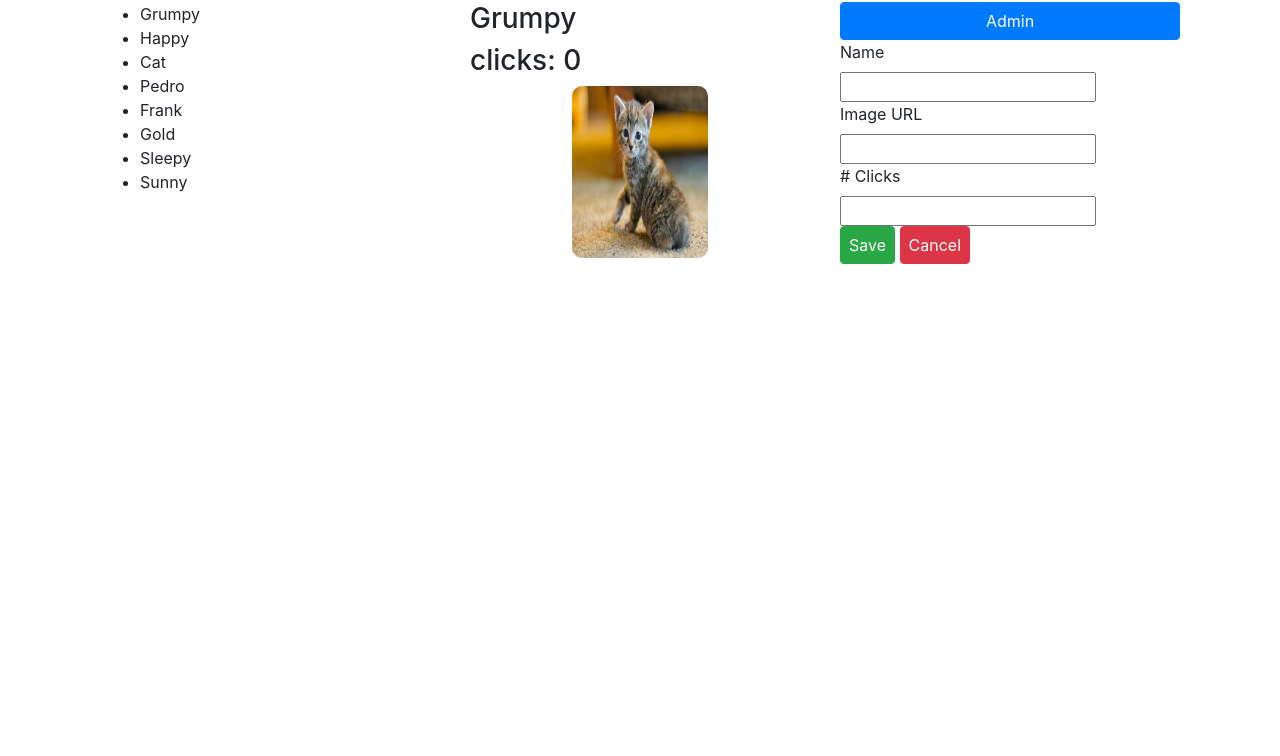
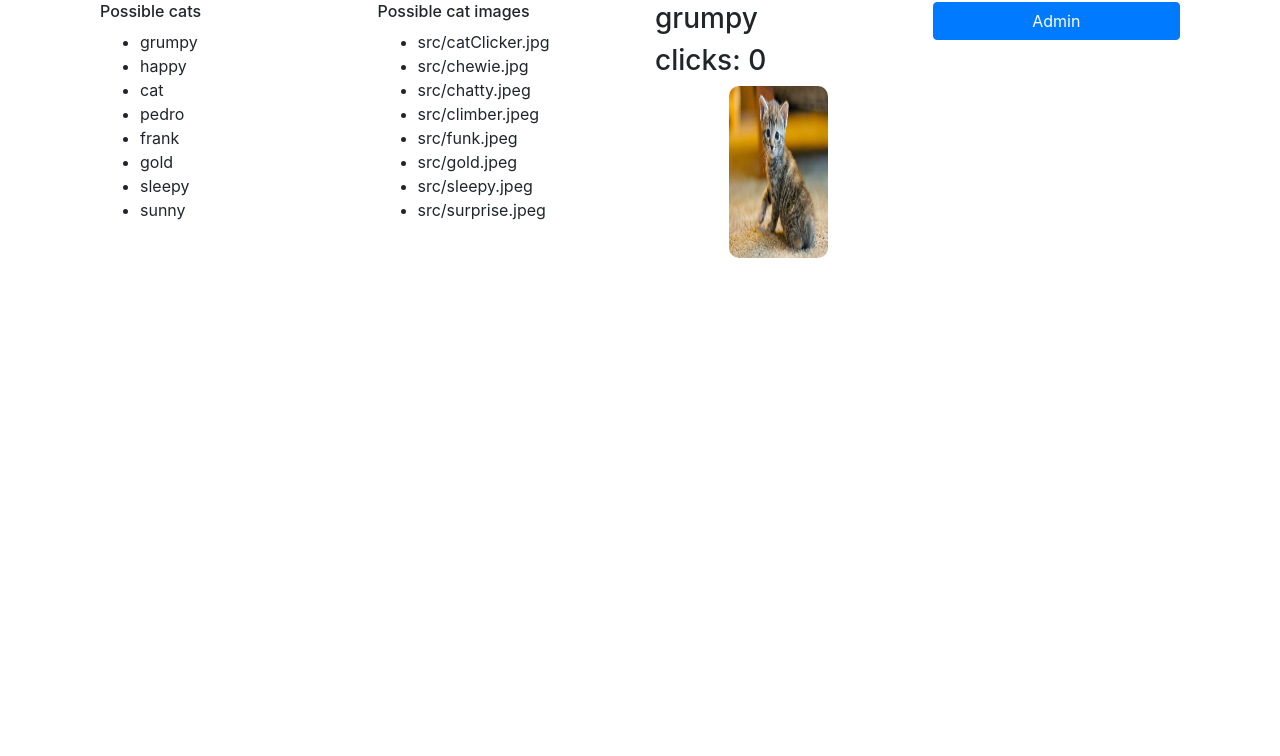
Before and after one commit to J0ssue/catClicker, a plain HTML site: page index.html in a window 1280 px wide. Shown: the part 44-800 px from the top of the page. Drawn offline with nearby package versions, Linux system fonts and the light colour scheme.

Commit message:
added url object which contains functionality to choose an image url and print it into the image url input.

```diff
--- a/css/main.css
+++ b/css/main.css
@@ -17,6 +17,10 @@ img {
 	height: 172px;
 }
 
+form {
+	display: none;
+}
+
 #cat-container div {
 	width: 44%;
 	box-sizing: border-box;
--- a/index.html
+++ b/index.html
@@ -16,7 +16,12 @@
 	<div id="cat-container" class="container d-flex">
 		<!-- List of Cats -->
 		<div class="container">
+			<h6>Possible cats</h6>
 			<ul id="catList"></ul>
+		</div>
+		<div class="container">
+			<h6>Possible cat images</h6>
+			<ul id="urls"></ul>
 		</div>
 		<!-- Cat view Image display -->
 		<div class="container">
@@ -30,15 +35,15 @@
 			<form id="admin">
 				<div class="mb-0">
 					<label for="form-name">Name</label>
-					<input id="form-name" type="text" name="name">
+					<input id="form-name" type="text" name="name" required>
 				</div>
 				<div class="mb-0">
 					<label for="form-img">Image URL</label>
-					<input id="form-img" type="text" name="img">
+					<input id="form-img" type="text" name="img" required>
 				</div>
 				<div class="mb-0">
 					<label for="form-clicks"># Clicks</label>
-					<input id="form-clicks" type="number" name="clicks">
+					<input id="form-clicks" type="number" name="clicks" required>
 				</div>
 				<div class="mb-0">
 					<a id="save" class="btn btn-success px-2">Save</a>
--- a/js/app.js
+++ b/js/app.js
@@ -3,46 +3,55 @@ let model = {
 	setCurrentCat: function() {
 		this.currentCat = this.cats[0];
 	},
+	setCurrentLi: '',
 	cats: [
 	{
 		clickCounter: 0,
-		name: 'Grumpy',
-		src: 'src/catClicker.jpg'
+		name: 'grumpy',
+		src: 'src/catClicker.jpg',
+		id: '0'
 	},
 	{
 		clickCounter: 0,
-		name: 'Happy',
-		src: 'src/chewie.jpg'
+		name: 'happy',
+		src: 'src/chewie.jpg',
+		id: '1'
 	},
 	{
 		clickCounter: 0,
-		name: 'Cat',
-		src: 'src/chatty.jpeg'
+		name: 'cat',
+		src: 'src/chatty.jpeg',
+		id: '2'
 	},
 	{
 		clickCounter: 0,
-		name: 'Pedro',
-		src: 'src/climber.jpeg'
+		name: 'pedro',
+		src: 'src/climber.jpeg',
+		id: '3'
 	},
 	{
 		clickCounter: 0,
-		name: 'Frank',
-		src: 'src/funk.jpeg'
+		name: 'frank',
+		src: 'src/funk.jpeg',
+		id: '4'
 	},
 	{
 		clickCounter: 0,
-		name: 'Gold',
-		src: 'src/gold.jpeg'
+		name: 'gold',
+		src: 'src/gold.jpeg',
+		id: '5'
 	},
 	{
 		clickCounter: 0,
-		name: 'Sleepy',
-		src: 'src/sleepy.jpeg'
+		name: 'sleepy',
+		src: 'src/sleepy.jpeg',
+		id: '6'
 	},
 	{
 		clickCounter: 0,
-		name: 'Sunny',
-		src: 'src/surprise.jpeg'
+		name: 'sunny',
+		src: 'src/surprise.jpeg',
+		id: '7'
 	}
 	]
 };
@@ -54,6 +63,7 @@ let octopus = {
 		listView.init();
 		this.setDefaultCat();
 		adminView.init();
+		displaySrc.init();
 	},
 	setDefaultCat: function() {
 		document.onload = function() {
@@ -66,6 +76,9 @@ let octopus = {
 		for (let i = 0; i < getCats.length; i++) {
 			if (event.target.textContent === getCats[i].name) {
 				model.currentCat = getCats[i];
+				// model.setCurrentLi = event.target;
+				model.setCurrentLi = event.target;
+				console.log(event.target);
 				console.log(model.currentCat);
 			}
 		}
@@ -79,11 +92,21 @@ let octopus = {
 	increaseCounter: function() {
 		let currentCat = this.getCurrentCat();
 		currentCat.clickCounter++;
+	},
+	displaySrcs: function(src) {
+		let cats = this.getCats();
+		for (let i = 0; i < cats.length; i++) {
+			let el = document.createElement('li');
+			el.innerHTML = cats[i].src;
+			src.appendChild(el);
+		}
 	}
 };
 
 
 // *************  View ***************//
+
+// ************** list
 let listView = {
 	init: function() {
 		this.catList = document.getElementById('catList');
@@ -96,13 +119,16 @@ let listView = {
 		var getCats = octopus.getCats();
 		for (let i = 0; i < getCats.length; i++) {
 			this.li = document.createElement('li');
+			this.li.id = i;
 			this.li.textContent = getCats[i].name;
 			this.catList.appendChild(this.li);
 			this.li.addEventListener('click', octopus.setCurrentCat);
+			this.li.addEventListener('click', octopus.setCurrentLi);
 		}
 	}
 };
 
+// ************** Cat display
 let catView = {
 	init: function() {
 		this.currentCat = octopus.getCurrentCat();
@@ -138,6 +164,7 @@ let catView = {
 	},
 };
 
+// ******************* Admin display
 let adminView = {
 	init: function() {
 		// displaying addming toggle on & off:
@@ -145,26 +172,76 @@ let adminView = {
 		const admin = document.querySelector('#admin');
 		this.displayAdmin(adminBtn, admin);
 
-		// get input values
+		// save Button:
 		const formName = admin.children[0].children[1];
+		const formImg = admin.children[1].children[1];
+		const formClicks = document.querySelector('#form-clicks');;
 		const btnS = admin.children[3].children[0];
-		this.getFormValues(formName, btnS);
+		const btnC = admin.children[3].children[1];
+		this.saveBtn(formName, formImg, formClicks, btnS);
+		this.cancelBtn(btnC);
 	},
 	displayAdmin: function(btn, form) {
 		btn.addEventListener('click', function() {
-			if (form.style.display === 'none') {
-			form.style.display = 'block';
+			if (form.style.display === 'block') {
+			form.style.display = 'none';
 			} else {
-				form.style.display = 'none';
+				form.style.display = 'block';
 			}
 		});
 	},
-	getFormValues: function(name, btnS) {
-		btnS.addEventListener('click', function() {
-			console.log(name.value)
+	saveBtn: function(name, img, clicks, btn) {
+		const ul = document.querySelector('#catList');
+		let currentCat = octopus.getCurrentCat();
+		let cats = octopus.getCats();
+
+		btn.addEventListener('click', function() {
+			for (let i = 0; i < ul.childNodes.length; i++) {
+				if (ul.children[i].id == currentCat.id) {
+					// cats[i].name = name.value;
+					currentCat.name = name.value;
+					currentCat.clickCounter = clicks.value;
+					currentCat.src = img.value;
+					model.setCurrentLi.textContent = name.value;
+
+					name.value = "";
+					clicks.value = "";
+					img.value = "";
+				}
+			}
+		});
+	},
+	cancelBtn: function(btn) {
+		btn.addEventListener('click', function() {
+			let clicks = document.querySelector('#form-clicks');
+			let img = document.querySelector('#form-img');
+			let name = document.querySelector('#form-name');
+			clicks.value = '';
+			img.value = '';
 			name.value = '';
 		});
 	}
 };
 
+let displaySrc = {
+	init: function() {
+		this.displaySrcs();
+		this.addToInput();
+	},
+	displaySrcs: function() {
+		let srcsList = document.querySelector('#urls');
+		octopus.displaySrcs(srcsList);
+	},
+	addToInput: function() {
+		let srcsList = document.querySelector('#urls');
+		let srcInput = document.querySelector('#form-img');
+		for (let i = 0; i < srcsList.children.length; i++) {
+			srcsList.children[i].addEventListener('click', function(e) {
+				srcInput.value = e.target.textContent;
+				console.log(e.target);
+			});
+		}
+	}
+};
+
 octopus.init();
```
